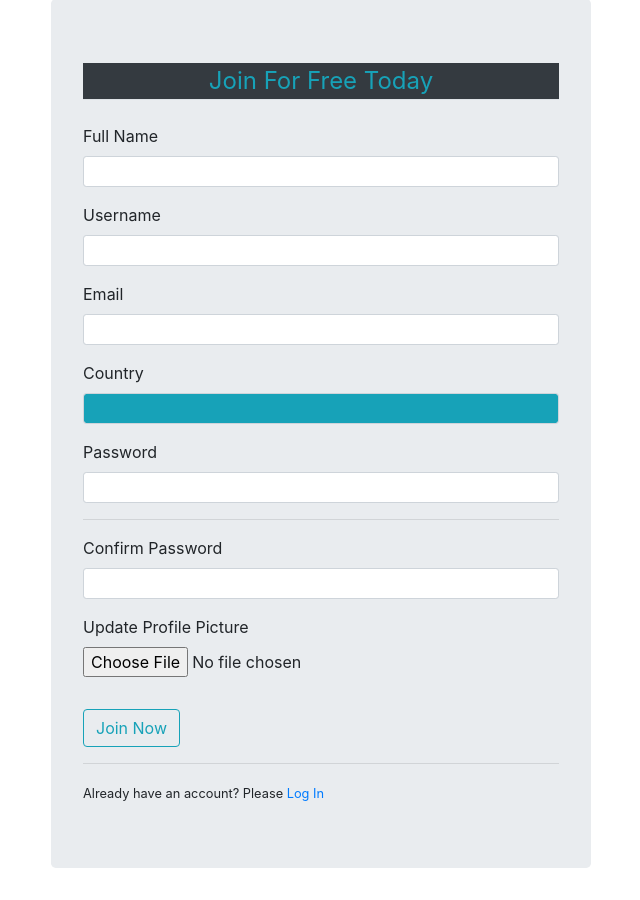
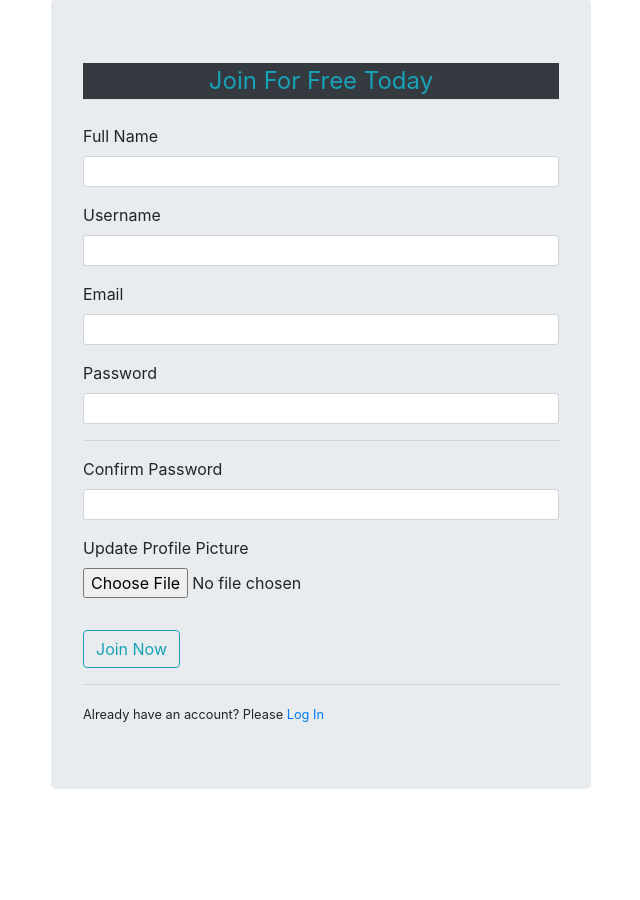
Before and after one commit to KINTEP/kuandromy2, a Flask app: page /register in a window 1280 px wide. Shown: the part 67-967 px from the top of the page, without its empty margins (319-959 px from the left). After the commit the page ends 856 px from the top, so only its background shows below. Run offline with Flask 2, Linux system fonts and the light colour scheme; parts of the project's set-up code (start-up, migrations or seed data) failed here and were passed over; some libraries are stand-ins or nearby versions.

Commit message:
update of earlier commit for any missing files

```diff
--- a/quandromy/database.py
+++ b/quandromy/database.py
@@ -2,6 +2,7 @@
 from datetime import datetime
 from itsdangerous import TimedJSONWebSignatureSerializer as Serializer
 from quandromy import db, login_manager
+#from quandromy import app
 from flask import current_app
 from flask_login import UserMixin, AnonymousUserMixin
 
@@ -81,7 +82,7 @@ class User(db.Model, UserMixin): #The users mixing class helps in user managemen
     username = db.Column(db.String(20), unique = True, nullable = False, index = True)
     role_id = db.Column(db.Integer, db.ForeignKey('roles.id'))
     email = db.Column(db.String(120), unique = True, nullable = False, index = True)
-    country = db.Column(db.String(200), nullable = False)
+    country = db.Column(db.String(200))
     about_me = db.Column(db.Text())
     member_since = db.Column(db.DateTime(), default=datetime.utcnow)
     last_seen = db.Column(db.DateTime(), default=datetime.utcnow)
--- a/quandromy/templates/users/register.html
+++ b/quandromy/templates/users/register.html
@@ -57,21 +57,6 @@
               </div>
 
               <div class="form-group">
-                  {{form.country.label(class = 'form-control-label')}}
-
-                  {% if form.country.errors %}
-                      {{form.country(class = 'form-control form-control-sm bg-info is-invalid')}}
-                    <div class="invalid-feedback">
-                      {%for error in form.country.errors%}
-                        <span>{{error}}</span>
-                      {%endfor%}
-                    </div>
-                  {% else %}
-                    {{form.country(class = 'form-control form-control-sm bg-info')}}
-                  {% endif %}
-              </div>
-
-              <div class="form-group">
                   {{form.password.label(class = 'form-control-label')}}
                   {% if form.password.errors %}
                       {{form.password(class = 'form-control form-control-sm is-invalid')}}
--- a/quandromy/users/forms.py
+++ b/quandromy/users/forms.py
@@ -1,6 +1,6 @@
 from flask_wtf import FlaskForm
 from flask_wtf.file import FileField, FileAllowed
-from wtforms import StringField, SubmitField, TextAreaField, PasswordField
+from wtforms import StringField, SubmitField, TextAreaField, PasswordField, BooleanField
 from wtforms.validators import DataRequired, Length, Email, EqualTo, ValidationError
 from flask_login import current_user
 from quandromy.database import User
@@ -9,7 +9,7 @@ class RegistrationForm(FlaskForm):
     fullname = StringField("Full Name", validators = [DataRequired()])
     username = StringField("Username", validators = [DataRequired(), Length(min = 2, max = 30)])
     email = StringField("Email", validators = [DataRequired(), Email()])
-    country = StringField("Country", validators = [DataRequired()])
+    #country = StringField("Country", validators = [DataRequired()])
     picture = FileField("Update Profile Picture", validators = [FileAllowed(['jpg', 'png'])])
     password = PasswordField("Password", validators = [DataRequired()])
     confirm_password = PasswordField("Confirm Password", validators = [DataRequired(), EqualTo("password")])
@@ -27,16 +27,17 @@ class RegistrationForm(FlaskForm):
 
 
 class LoginForm(FlaskForm):
-	email = StringField("Email", validators = [DataRequired(), Email()])
-	password = PasswordField("Password", validators = [DataRequired()])
-	submit = SubmitField("Log In")
+    email = StringField("Email", validators = [DataRequired(), Email()])
+    password = PasswordField("Password", validators = [DataRequired()])
+    remember_me = BooleanField('Keep me logged in')
+    submit = SubmitField("Log In")
 
 class UpdateAccountForm(FlaskForm):
     picture = FileField("Update Profile Picture", validators = [FileAllowed(['jpg', 'png', 'jpeg'])])
     username = StringField("Username", validators = [DataRequired(), Length(min = 2, max = 30)])
     email = StringField("Email", validators = [DataRequired(), Email()])
     fullname = StringField("Full Name", validators = [DataRequired()])
-    country = StringField("Country", validators = [DataRequired()])
+    #country = StringField("Country", validators = [DataRequired()])
     submit = SubmitField("Update")
 
     def validate_username(self, username):
--- a/quandromy/users/routes.py
+++ b/quandromy/users/routes.py
@@ -15,7 +15,7 @@ def register():
     if form.validate_on_submit():
         hash_password = bcrypt.generate_password_hash(form.password.data).decode('utf-8')
         user = User(fullname = form.fullname.data, username = form.username.data, email = form.email.data,
-        image_file = form.picture.data, country=form.country.data, password = hash_password)
+        image_file = form.picture.data, password = hash_password)
         db.session.add(user)
         db.session.commit()
         user = User.query.filter_by(email=form.email.data).first()
@@ -70,7 +70,7 @@ def update():
         form.username.data = current_user.username
         form.email.data = current_user.email
         form.fullname.data = current_user.fullname
-        form.country.data = current_user.country
+        #form.country.data = current_user.country
     image_file = url_for('static', filename = 'img/' + current_user.image_file)
     return render_template('users/update.html', image_file = image_file, form =form)
     #return render_template('update.html', form = form)
```
Also changed, not shown: migrations/versions/d29c9f67f5d6_initial_migration.py (added, +32 -0 lines), quandromy/database.db.
